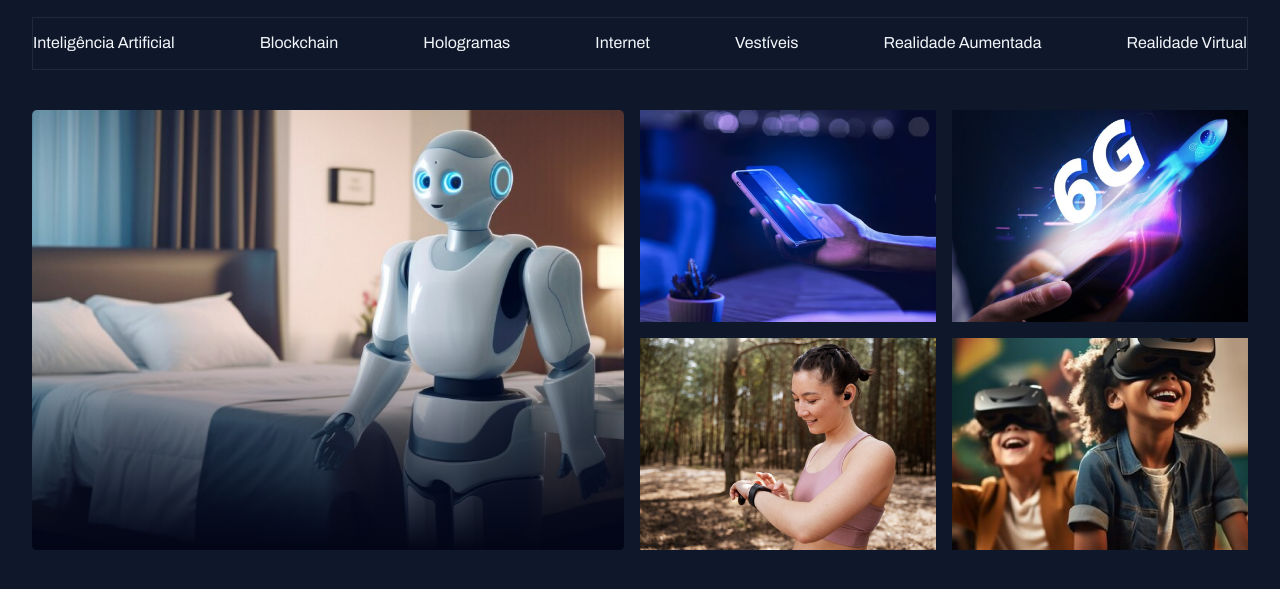
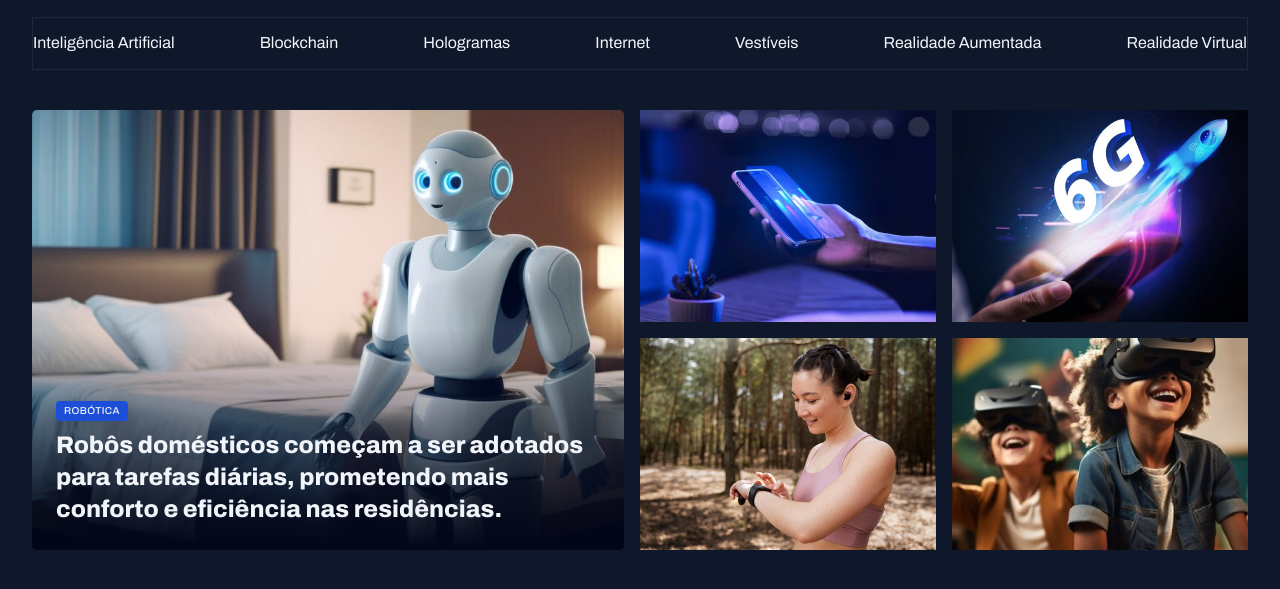
Before and after one commit to michaeldouglastg/pagina-noticias, a plain HTML site: page index.html in a window 1280 px wide. Shown: the part 61-650 px from the top of the page. Drawn offline with Linux system fonts and the light colour scheme.

Commit message:
adjust card content

```diff
--- a/index.html
+++ b/index.html
@@ -38,14 +38,18 @@
 
   <main class="grid container">
     <section id="featured" class="grid grid-flow-col gap-16">
-      <div class="card">
+      <figure class="card">
         <img src="/assets/images/Image 01.png" alt="">
-      </div>
+        <figcaption>
+          <span class="content-tag">Robótica</span>
+          <h2 class="text-2xl">Robôs domésticos começam a ser adotados para tarefas diárias, prometendo mais conforto e eficiência nas residências.</h2>
+        </figcaption>
+      </figure>
       <div class="grid grid-cols-2 gap-16">
-        <div><img src="/assets/images/Image 02.png" alt=""></div>
-        <div><img src="/assets/images/Image 03.png" alt=""></div>
-        <div><img src="/assets/images/Image 04.png" alt=""></div>
-        <div><img src="/assets/images/Image 05.png" alt=""></div>
+        <figure><img src="/assets/images/Image 02.png" alt=""></figure>
+        <figure><img src="/assets/images/Image 03.png" alt=""></figure>
+        <figure><img src="/assets/images/Image 04.png" alt=""></figure>
+        <figure><img src="/assets/images/Image 05.png" alt=""></figure>
       </div>
     </section>
   </main>
--- a/styles/global.css
+++ b/styles/global.css
@@ -59,3 +59,15 @@ img {
 main {
   margin-top: 40px;
 }
+
+.content-tag {
+  display: inline-block;
+  padding: 4px 8px;
+  border-radius: 4px;
+  font: 500 10px/1.2 var(--font-family);
+  text-transform: uppercase;
+  letter-spacing: 0.04em;
+  color: var(--text-color-primary);
+  box-shadow: 0px 4px 16px rgba(2, 6, 23, 0.251);
+  background-color: var(--brand-color-dark);
+}
--- a/styles/sections.css
+++ b/styles/sections.css
@@ -12,7 +12,6 @@
   overflow: hidden;
   border-radius: 5px;
 
-
   &::before {
     content: "";
     position: absolute;
@@ -24,4 +23,14 @@
       #020617 100%
     );
   }
+
+  figcaption {
+    position: absolute;
+    bottom: 0;
+    padding: 24px;
+
+    h2 {
+      margin-top: 8px;
+    }
+  }
 }
--- a/styles/utility.css
+++ b/styles/utility.css
@@ -14,3 +14,19 @@
 .gap-16 {
   gap: 16px;
 }
+
+.text-2xl {
+  font: var(--h1);
+}
+
+.text-xl {
+  font: var(--h2);
+}
+
+.text-lg {
+  font: var(--h3);
+}
+
+.text-sm {
+  font: var(--text-sm);
+}
```
